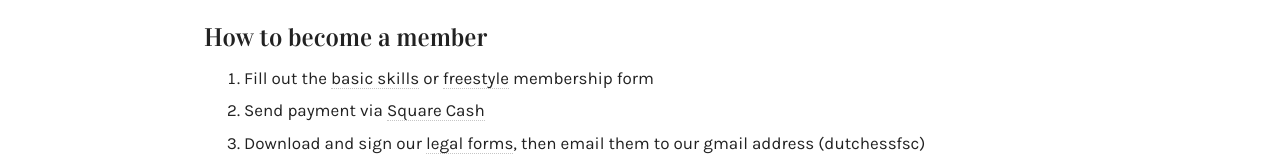
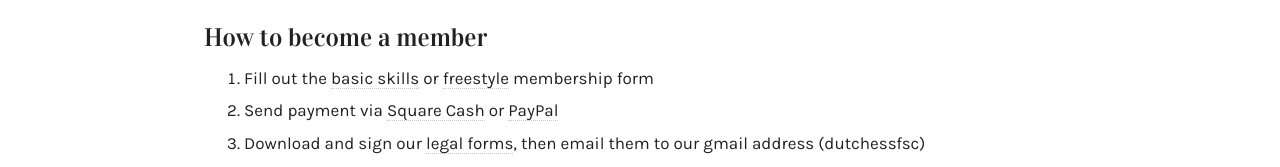
Before and after one commit to lauren/dfsc, a plain HTML site: page index.html in a window 1280 px wide. Shown: the part 834-1001 px from the top of the page. Drawn offline with nearby package versions, Linux system fonts and the light colour scheme.

Commit message:
added PayPal

```diff
--- a/index.html
+++ b/index.html
@@ -89,7 +89,7 @@
         <h3>How to become a member</h3>
         <ol>
             <li>Fill out the <a href="https://docs.google.com/forms/u/2/d/e/1FAIpQLSeb-swcHjwSMkHkc1KRolBlw5-HTkMPjfh6sn-uq_xphAKMQA/viewform" target="_blank">basic skills</a> or <a href="https://docs.google.com/forms/u/2/d/e/1FAIpQLSciU-PTv_64IcWf7LspGFe4O_c_dtX79OlNnme7wegORceT5g/viewform" target="_blank">freestyle</a> membership form</li>
-            <li>Send payment via <a href="https://cash.me/$dutchessfsc" target="_blank">Square Cash</a></li>
+            <li>Send payment via <a href="https://cash.me/$dutchessfsc" target="_blank">Square Cash</a> or <a href="https://paypal.me/dutchessfsc" target="_blank">PayPal</a></li>
             <li>Download and sign our <a href="forms/LegalForms.pdf" target="_blank">legal forms</a>, then email them to our gmail address (dutchessfsc)</li>
         </ol>
 
```
